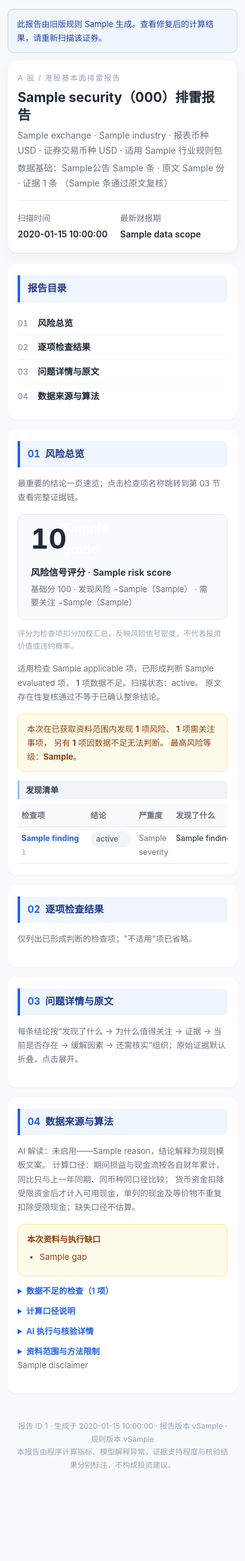
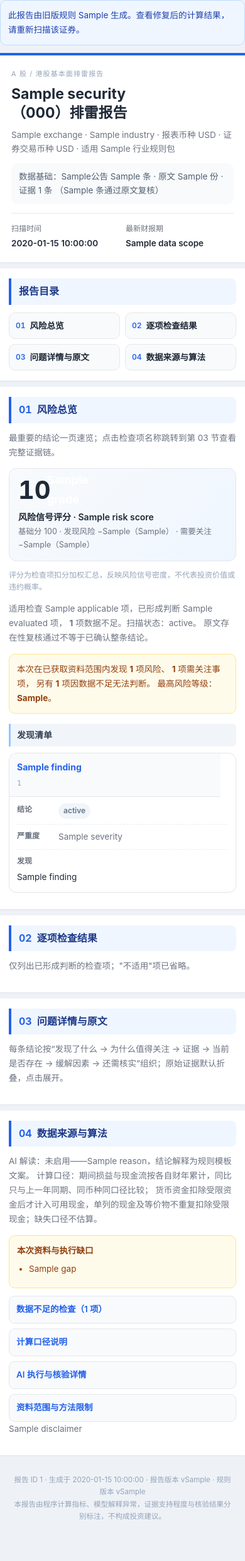
Before and after one commit to shixiong0529/pailei, a Python web app: template app/report/templates/report.html.j2 in a window 390 px wide. Shown: the whole page at 63% size. Before the commit the page ends 2331 px from the top, so only its background shows below. Run offline with Jinja, Linux system fonts and the light colour scheme; the template is opened without the code that fills it: most values are stand-ins (such as "Sample title", 1, 10 or a date in 2020).

Commit message:
优化排雷报告手机端布局

```diff
--- a/app/report/templates/report.html.j2
+++ b/app/report/templates/report.html.j2
@@ -2,7 +2,7 @@
 <html lang="zh-CN">
 <head>
 <meta charset="utf-8">
-<meta name="viewport" content="width=device-width, initial-scale=1">
+<meta name="viewport" content="width=device-width, initial-scale=1, viewport-fit=cover">
 <title>{{ security.name or '未知主体' }}（{{ security.secucode }}）排雷报告</title>
 <style>
 :root{
@@ -11,6 +11,7 @@
   --ok:#16a34a; --info:#475569;
 }
 *{box-sizing:border-box}
+html{-webkit-text-size-adjust:100%;text-size-adjust:100%}
 body{margin:0;background:var(--bg);color:var(--text);
   font-family:-apple-system,BlinkMacSystemFont,"PingFang SC","Microsoft YaHei",'Helvetica Neue',Arial,sans-serif;
   line-height:1.7;font-size:15px;}
@@ -18,7 +19,7 @@ body{margin:0;background:var(--bg);color:var(--text);
 header.hero{background:var(--card);border-radius:16px;padding:24px 26px;
   box-shadow:0 1px 3px rgba(15,23,42,.06),0 8px 24px rgba(15,23,42,.04);margin-bottom:18px}
 .eyebrow{color:var(--faint);font-size:12px;letter-spacing:.12em;text-transform:uppercase;margin-bottom:6px}
-h1{margin:0 0 6px;font-size:26px;line-height:1.35;font-weight:700}
+h1{margin:0 0 6px;font-size:26px;line-height:1.35;font-weight:700;text-wrap:balance}
 .sub{color:var(--muted);font-size:14px}
 .meta{display:flex;flex-wrap:wrap;gap:8px 20px;margin-top:16px;padding-top:16px;border-top:1px solid var(--line)}
 .meta div{font-size:13px;color:var(--muted)}
@@ -97,26 +98,86 @@ a:hover{text-decoration:underline}
 .toc .desc{color:var(--muted);font-size:12.5px}
 section{scroll-margin-top:16px}
 @media (max-width:640px){
-  .wrap{padding:14px 12px 48px}
-  section{padding:18px 16px}
-  header.hero{padding:18px 16px}
+  body{background:#eef2f7;font-size:15px;line-height:1.72}
+  .wrap{padding:0 0 40px;max-width:none}
+  header.hero,section{border-radius:0;margin-bottom:10px;box-shadow:0 1px 3px rgba(15,23,42,.06)}
+  header.hero{padding:20px 18px 18px;border-top:4px solid var(--primary)}
+  .eyebrow{font-size:11px;letter-spacing:.1em;margin-bottom:7px}
+  h1{font-size:23px;line-height:1.32;margin-bottom:8px}
+  .sub{font-size:13.5px;line-height:1.65}
+  .data-basis{margin-top:12px!important;padding:10px 12px;background:#f8fafc;border-radius:10px;color:#526071}
+  .meta{display:grid;grid-template-columns:1fr 1fr;gap:10px;margin-top:14px;padding-top:14px}
+  .meta div{font-size:12px}
+  .meta b{font-size:13.5px;overflow-wrap:anywhere}
+  section{padding:16px 14px}
+  section h2{margin-bottom:12px;padding:9px 12px;font-size:16px;line-height:1.45;border-radius:0 8px 8px 0}
+  section h3{margin:16px 0 10px;padding:8px 10px;font-size:14px;line-height:1.45}
+  section h3 span{display:block;flex-basis:100%;font-size:12px;line-height:1.5;margin-top:2px}
+  .hint{font-size:13.5px;line-height:1.7;margin-bottom:14px}
+  .toc{display:grid;grid-template-columns:1fr 1fr;gap:8px}
+  .toc li{align-items:center;gap:7px;padding:10px;border:1px solid var(--line);border-radius:10px;background:#f8fafc}
+  .toc li:last-child{border-bottom:1px solid var(--line)}
+  .toc .no{min-width:auto;font-size:12px;color:var(--primary)}
+  .toc a{font-size:13.5px;line-height:1.35;word-break:normal}
+  .toc .desc{display:none}
+  .score-box{align-items:stretch;gap:12px;padding:14px;background:linear-gradient(135deg,#f8fafc,#eff6ff)}
+  .score-main{gap:10px}
+  .score-num{font-size:40px}
+  .score-grade{width:34px;height:34px;font-size:18px}
+  .score-side{min-width:0;flex-basis:100%}
+  .score-label{font-size:14px;line-height:1.5}
+  .score-comp{font-size:12.5px;line-height:1.65}
+  .score-note{font-size:12px;line-height:1.6}
+  .warn,.info{padding:12px;font-size:13.5px;line-height:1.7}
+  .badge{white-space:normal;max-width:100%;line-height:1.55;padding:3px 8px;text-align:left}
+
+  /* 五列表格在手机端改为字段卡片，避免状态和说明被压成窄列。 */
+  table.responsive-table{display:block;width:100%;font-size:13.5px;border-collapse:separate}
+  table.responsive-table thead{position:absolute;width:1px;height:1px;padding:0;margin:-1px;overflow:hidden;clip:rect(0,0,0,0);white-space:nowrap;border:0}
+  table.responsive-table tbody{display:block;width:100%}
+  table.responsive-table tr{display:block;width:100%;margin:0 0 10px;padding:0 12px 4px;border:1px solid var(--line);border-radius:12px;background:#fff;overflow:hidden;box-shadow:0 1px 2px rgba(15,23,42,.03)}
+  table.responsive-table td{display:grid;grid-template-columns:58px minmax(0,1fr);gap:8px;width:100%;min-width:0!important;padding:8px 0;border:0;border-bottom:1px dashed #e8edf3;vertical-align:top;overflow-wrap:anywhere}
+  table.responsive-table td::before{content:attr(data-label);color:var(--muted);font-size:12px;font-weight:600;line-height:1.65}
+  table.responsive-table td[data-label="说明"],table.responsive-table td[data-label="发现"]{display:block}
+  table.responsive-table td[data-label="说明"]::before,table.responsive-table td[data-label="发现"]::before{display:block;margin-bottom:4px}
+  table.responsive-table td:first-child{display:block;margin:0 -12px 2px;padding:10px 12px;background:#f8fafc;border-bottom:1px solid var(--line);font-size:14px}
+  table.responsive-table td:first-child::before{display:none}
+  table.responsive-table td:last-child{border-bottom:0}
+  table.responsive-table td .mono{font-size:11.5px}
+  table.responsive-table td .badge{justify-self:start}
+  .cell-fold{margin-top:5px}
+  .cell-fold>summary{min-height:auto;padding:5px 0;border:0;background:transparent;font-size:12.5px}
+
+  .finding{padding:13px 12px;margin-bottom:10px;border-radius:10px}
+  .finding h4{display:flex;align-items:center;flex-wrap:wrap;gap:6px;margin-bottom:8px;font-size:15px;line-height:1.5}
+  .finding .row{margin:0;padding:8px 0;border-bottom:1px solid #f1f5f9;font-size:14px;line-height:1.7;overflow-wrap:anywhere}
+  .finding .row:last-child{border-bottom:0}
+  .finding .label{display:block;margin:0 0 2px;color:#64748b;font-size:12px;line-height:1.5}
+  .quote{padding:10px;margin:8px 0;font-size:13.5px;line-height:1.7}
+  .finding details>summary,#sec-04>details>summary{display:flex;align-items:center;min-height:44px;padding:9px 11px;border:1px solid var(--line);border-radius:9px;background:#f8fafc;font-size:13.5px}
+  .finding details[open]>summary,#sec-04>details[open]>summary{border-color:#bfdbfe;background:#eff6ff}
+  #sec-04>details{margin-top:8px}
+  ul{padding-left:19px}
+  li{font-size:13.5px;line-height:1.7}
+  footer{padding:20px 18px;font-size:11.5px;line-height:1.7}
+}
+@media (max-width:360px){
+  header.hero{padding-left:15px;padding-right:15px}
   h1{font-size:21px}
-  table{font-size:12.5px;display:block;overflow-x:auto;max-width:100%}
-  thead,tbody{min-width:620px}
-  table th:first-child,table td:first-child{min-width:110px}
-  table th:nth-child(4),table td:nth-child(4){min-width:230px}
-  .badge{white-space:normal;min-width:65px;max-width:125px}
-  .toc .desc{display:none}
-  .score-side{min-width:0;flex-basis:100%}
-  th,td{padding:7px 6px}
-  section h2{padding:8px 12px;font-size:15.5px}
-  section h3{padding:4px 10px;font-size:13px}
+  section{padding-left:12px;padding-right:12px}
+  .meta,.toc{grid-template-columns:1fr}
 }
 @media print{
   body{background:#fff}
   section,header.hero{box-shadow:none;border:1px solid #e5e7eb;page-break-inside:avoid}
   details{display:block}
   details summary{display:none}
+  table.responsive-table{display:table;width:100%;border-collapse:collapse;font-size:13.5px}
+  table.responsive-table thead{position:static;width:auto;height:auto;padding:0;margin:0;overflow:visible;clip:auto;white-space:normal;border:0}
+  table.responsive-table tbody{display:table-row-group;width:auto}
+  table.responsive-table tr{display:table-row;width:auto;margin:0;padding:0;border:0;border-radius:0;background:transparent;overflow:visible;box-shadow:none}
+  table.responsive-table td,table.responsive-table td:first-child{display:table-cell;width:auto;min-width:0;margin:0;padding:9px 10px;background:transparent;border:0;border-bottom:1px solid var(--line);font-size:13.5px}
+  table.responsive-table td::before{display:none}
 }
 </style>
 </head>
@@ -132,7 +193,7 @@ section{scroll-margin-top:16px}
      · 报表币种 {{ metrics.currency }}{% if security.currency %} · 证券交易币种 {{ security.currency }}{% endif %}
     {% if industry_pack and industry_pack != 'general' %} · 适用 {{ industry_pack }} 行业规则包{% endif %}
   </div>
-  <div class="sub" style="margin-top:4px">
+  <div class="sub data-basis" style="margin-top:4px">
     数据基础：{{ data_scope.announcement_range or '近 12 个月' }}公告 {{ data_scope.announcement_fetched or 0 }} 条 ·
     原文 {{ data_scope.documents_downloaded or 0 }} 份 · 证据 {{ data_scope.evidence_count or 0 }} 条
     （{{ data_scope.evidence_verified or 0 }} 条通过原文复核）
@@ -193,15 +254,15 @@ section{scroll-margin-top:16px}
 
   {% if summary.top_findings %}
   <h3>发现清单</h3>
-  <table>
+  <table class="responsive-table" aria-label="重点发现清单">
     <thead><tr><th style="width:22%">检查项</th><th style="width:12%">结论</th><th style="width:9%">严重度</th><th>发现了什么</th></tr></thead>
     <tbody>
     {% for f in summary.top_findings %}
       <tr>
-        <td><b><a href="#ev-{{ f.rule_id }}">{{ f.name }}</a></b><br><span class="mono" style="color:#94a3b8">{{ f.rule_id }}</span></td>
-        <td><span class="badge {{ status_class.get(f.status,'na') }}">{{ f.status }}</span></td>
-        <td class="{{ severity_class.get(f.severity,'sev-unknown') }}">{{ f.severity }}</td>
-        <td>{{ f.finding }}</td>
+        <td data-label="检查项"><b><a href="#ev-{{ f.rule_id }}">{{ f.name }}</a></b><br><span class="mono" style="color:#94a3b8">{{ f.rule_id }}</span></td>
+        <td data-label="结论"><span class="badge {{ status_class.get(f.status,'na') }}">{{ f.status }}</span></td>
+        <td data-label="严重度" class="{{ severity_class.get(f.severity,'sev-unknown') }}">{{ f.severity }}</td>
+        <td data-label="发现">{{ f.finding }}</td>
       </tr>
     {% endfor %}
     </tbody>
@@ -217,19 +278,19 @@ section{scroll-margin-top:16px}
   {% set visible = dim.results|rejectattr('status','in',['不适用','数据不足，无法判断'])|list %}
   {% if visible %}
   <h3>{{ dim.dimension }} <span style="font-weight:400;color:#94a3b8;font-size:12.5px">{{ dimension_desc.get(dim.dimension,'') }}</span></h3>
-  <table>
+  <table class="responsive-table" aria-label="{{ dim.dimension }}检查结果">
     <thead><tr><th style="width:20%">检查项</th><th style="width:11%">结论</th><th style="width:9%">严重度</th><th>说明</th><th style="width:14%">证据</th></tr></thead>
     <tbody>
     {% for r in visible %}
       <tr>
-        <td><b>{{ r.name }}</b><br><span class="mono" style="color:#94a3b8">{{ r.rule_id }}</span></td>
-        <td><span class="badge {{ status_class.get(r.status,'na') }}">{{ r.status }}</span></td>
-        <td class="{{ severity_class.get(r.severity,'sev-unknown') }}">{{ r.severity }}</td>
-        <td>{{ r.finding }}{% if r.why %}{% if r.why|length > 60 %}
+        <td data-label="检查项"><b>{{ r.name }}</b><br><span class="mono" style="color:#94a3b8">{{ r.rule_id }}</span></td>
+        <td data-label="结论"><span class="badge {{ status_class.get(r.status,'na') }}">{{ r.status }}</span></td>
+        <td data-label="严重度" class="{{ severity_class.get(r.severity,'sev-unknown') }}">{{ r.severity }}</td>
+        <td data-label="说明">{{ r.finding }}{% if r.why %}{% if r.why|length > 60 %}
           <details class="cell-fold"><summary>展开说明（{{ r.why|length }} 字）</summary>
             <span style="color:#6b7280">{{ r.why }}</span></details>
           {% else %}<br><span style="color:#6b7280">{{ r.why }}</span>{% endif %}{% endif %}</td>
-        <td>{% if r.evidence_ids %}{% if r.status in ('发现风险','需要关注') %}<a href="#ev-{{ r.rule_id }}">{{ r.evidence_ids|length }} 条</a>{% else %}{{ r.evidence_ids|length }} 条（见原文，无风险卡片）{% endif %}{% else %}—{% endif %}</td>
+        <td data-label="证据">{% if r.evidence_ids %}{% if r.status in ('发现风险','需要关注') %}<a href="#ev-{{ r.rule_id }}">{{ r.evidence_ids|length }} 条</a>{% else %}{{ r.evidence_ids|length }} 条（见原文，无风险卡片）{% endif %}{% else %}—{% endif %}</td>
       </tr>
     {% endfor %}
     </tbody>
```
Also changed, not shown: DEVELOPMENT_STATUS.md (+2 -1 lines), HANDOVER.md (+1 -1 lines), docs/FIX_REPORT_2026-09-06.md (+1 -1 lines), tests/run_tests.py (+3 -0 lines), README.md.
